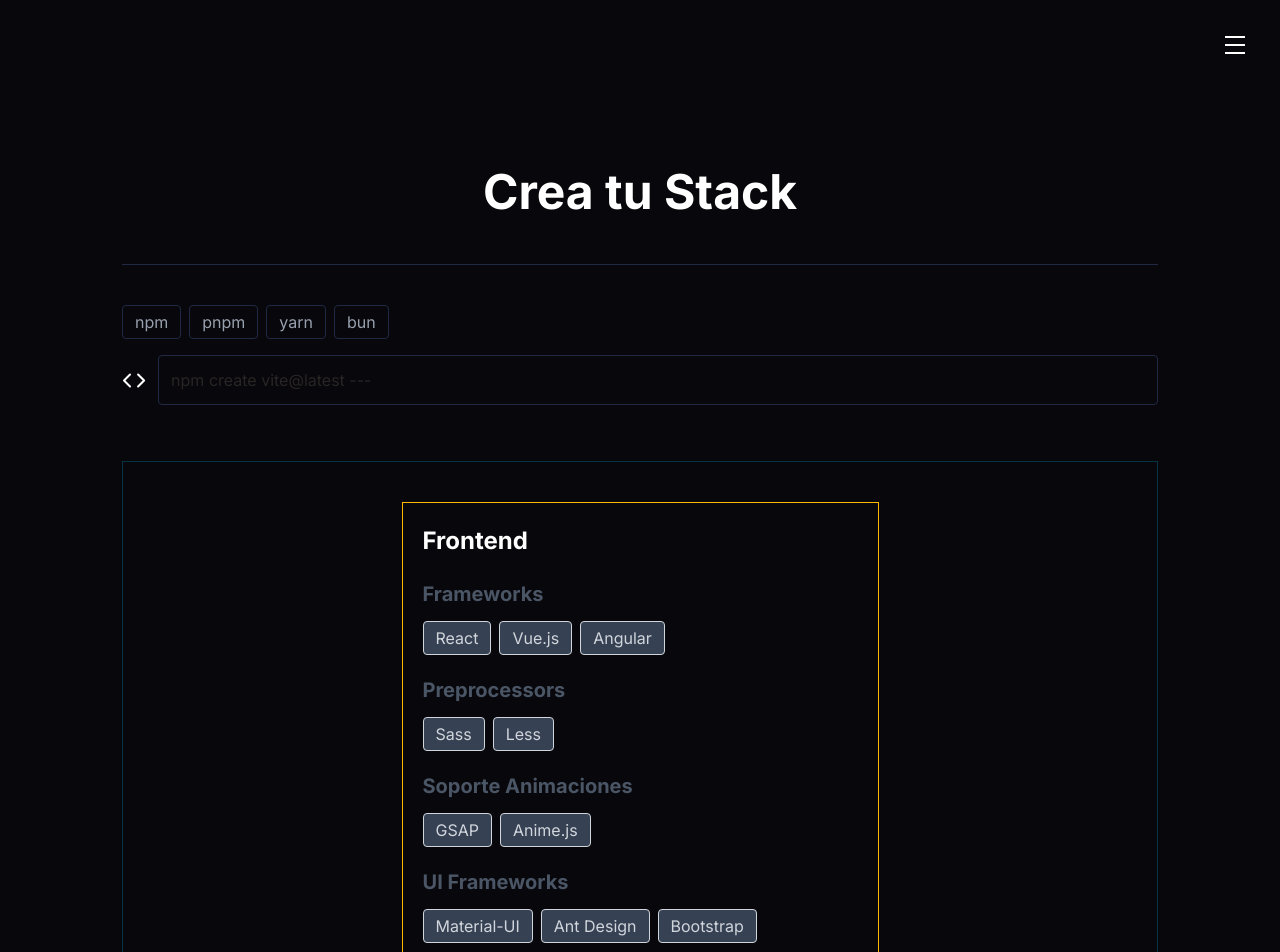
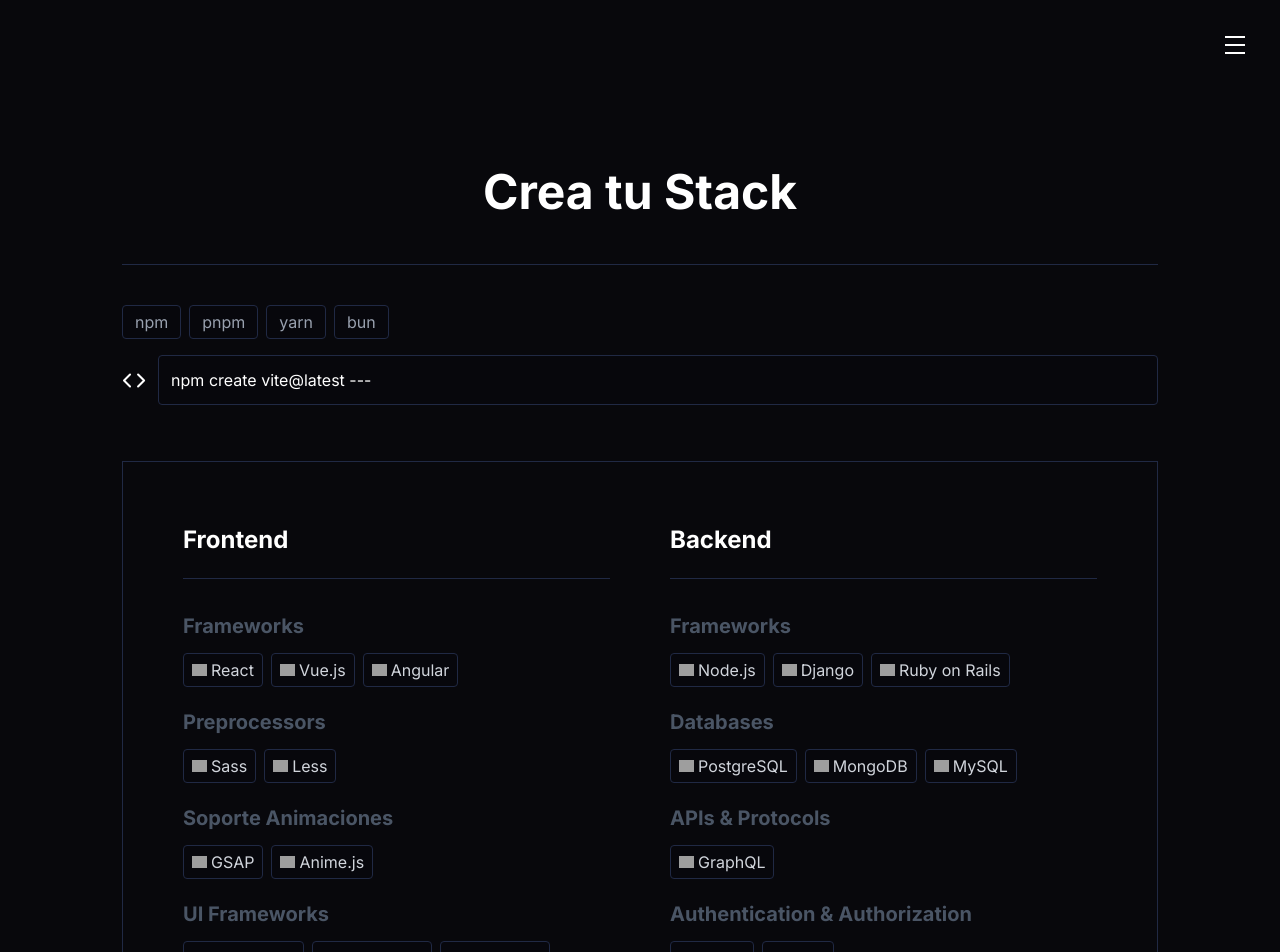
Before and after one commit to ManuelDavGomez/Personal-Stacking, a Next.js app: page /pages/builder in a window 1280 px wide. Shown: the top 952 px of the page. Built offline with nearby package versions, Linux system fonts and the light colour scheme; grey boxes are pictures that could not be loaded.

Commit message:
Avances en el builder y ya funciona bien, se agrego tech del front y back

```diff
--- a/next.config.mjs
+++ b/next.config.mjs
@@ -1,4 +1,25 @@
 /** @type {import('next').NextConfig} */
-const nextConfig = {};
+const nextConfig = {
+  images: {
+    remotePatterns: [
+      {
+        protocol: "https",
+        hostname: "lesscss.org",
+        port: "",
+        pathname: "/public/img/less_logo.png",
+      },
+      {
+        protocol: "https",
+        hostname: "gsap.com",
+        port: "",
+        pathname: "/community/uploads/monthly_2020_03/tweenmax.png.cf27916e926fbb328ff214f66b4c8429.png",
+      },
+
+
+
+
+    ],
+  },
+};
 
 export default nextConfig;
--- a/src/app/data/TechData.json
+++ b/src/app/data/TechData.json
@@ -2,42 +2,98 @@
   "frontend": {
     "Frameworks": [
       {
-        "name": "React"
+        "name": "React",
+        "icon": "https://svgl.app/library/react_dark.svg"
       },
       {
-        "name": "Vue.js"
+        "name": "Vue.js",
+        "icon": "https://svgl.app/library/vue.svg"
       },
       {
-        "name": "Angular"
+        "name": "Angular",
+        "icon": "https://svgl.app/library/angular.svg"
       }
     ],
     "Preprocessors": [
       {
-        "name": "Sass"
+        "name": "Sass",
+        "icon": "https://svgl.app/library/sass.svg"
       },
       {
-        "name": "Less"
+        "name": "Less",
+        "icon": "https://lesscss.org/public/img/less_logo.png"
       }
     ],
     "Soporte Animaciones": [
       {
-        "name": "GSAP"
+        "name": "GSAP",
+        "icon": "https://gsap.com/community/uploads/monthly_2020_03/tweenmax.png.cf27916e926fbb328ff214f66b4c8429.png"
       },
       {
-        "name": "Anime.js"
+        "name": "Anime.js",
+        "icon": "https://animejs.com/assets/images/anime-js-logo-v4.svg"
       }
     ],
     "UI Frameworks": [
       {
-        "name": "Material-UI"
+        "name": "Material-UI",
+        "icon": "https://svgl.app/library/materialui.svg"
       },
       {
-        "name": "Ant Design"
+        "name": "Ant Design",
+        "icon": "https://svgl.app/library/ant-design-dark-theme.svg"
       },
       {
-        "name": "Bootstrap"
+        "name": "Bootstrap",
+        "icon": "https://svgl.app/library/bootstrap.svg"
       }
     ]
+  },
+  "backend": {
+    "Frameworks": [
+      {
+        "name": "Node.js",
+        "icon": "https://svgl.app/library/nodejs.svg"
+      },
+      {
+        "name": "Django",
+        "icon": "https://svgl.app/library/django.svg"
+      },
+      {
+        "name": "Ruby on Rails",
+        "icon": "https://svgl.app/library/ruby.svg"
+      }
+    ],
+    "Databases": [
+      {
+        "name": "PostgreSQL",
+        "icon": "https://svgl.app/library/postgresql.svg"
+      },
+      {
+        "name": "MongoDB",
+        "icon": "https://svgl.app/library/mongodb.svg"
+      },
+      {
+        "name": "MySQL",
+        "icon": "https://svgl.app/library/mysql.svg"
+      }
+    ],
+    "APIs & Protocols": [
 
+      {
+        "name": "GraphQL",
+        "icon": "https://svgl.app/library/graphql.svg"
+      }
+    ],
+    "Authentication & Authorization": [
+      {
+        "name": "OAuth",
+        "icon": "https://svgl.app/library/auth0.svg"
+      },
+      {
+        "name": "JWT",
+        "icon": "https://jwt.io/img/pic_logo.svg"
+      }
+    ]
   }
 }
--- a/src/app/pages/builder/page.js
+++ b/src/app/pages/builder/page.js
@@ -3,9 +3,11 @@
 
 import { useState } from "react";
 import techData from "../../data/TechData.json";
+import Image from "next/image";
 
 export default function Page() {
   const frontendCategories = techData.frontend;
+  const backendCategories = techData.backend;
 
   const [selectedText, setSelectedText] = useState("npm");
   const [copiado, setCopiado] = useState(false);
@@ -19,10 +21,10 @@
     { label: "bun", value: "bun" },
   ];
 
-  const handleSelect = (category, value) => {
+  const handleSelect = (section,category, value) => {
     setSelectedOptions((prev) => ({
       ...prev,
-      [category]: value, // solo cambia esa categoría
+       [`${section}-${category}`]: value, // solo cambia esa categoría
     }));
   };
 
@@ -85,7 +87,7 @@
                 onClick={copiar}
                 className="my-4 bg-[#08080c73] border border-[#202944] text-white p-3 rounded w-[100%] flex justify-between items-center cursor-pointer"
               >
-                <code className="text-stone-800">
+                <code>
                   {selectedText} create vite@latest ---{" "}
                   {Object.values(selectedOptions).join(" ")}
                 </code>
@@ -98,28 +100,77 @@
               </section>
             </article>
 
-            <article className="flex w-full flex-row gap-5 mt-10 p-10 border border-cyan-950 justify-center items-center">
-              <section className="flex border border-amber-400 justify-center flex-col items-start flex-wrap gap-2 p-5 w-[50%]">
-                <h2 className="font-bold">Frontend</h2>
+            <article className="flex w-full flex-row gap-5 mt-10 p-10 border border-[#202944] justify-center items-start">
+              {/* ahuevo */}
+              <section className="flex justify-center flex-col items-start flex-wrap gap-2 p-5 w-[50%]">
+                <h2 className="font-bold mb-3">Frontend</h2>
+                 <hr className="w-full border-t border-[#202944] mb-3" />
                 {Object.entries(frontendCategories).map(
                   ([categoryName, items]) => (
                     <section key={categoryName}>
                       <h3 className="font-bold my-3 !text-gray-600">
                         {categoryName}
                       </h3>
+
                       <section className="flex gap-2 flex-wrap">
                         {items.map((item, i) => (
                           <button
                             key={i}
                             onClick={() =>
-                              handleSelect(categoryName, item.name)
+                              handleSelect("frontend",categoryName, item.name)
                             }
-                            className={`px-3 py-1 rounded border cursor-pointer ${
+                            className={`px-2 hover:bg-[#1b31573d] hover:border-[#1B3157] flex items-center gap-1 py-1 rounded border cursor-pointer ${
                               selectedOptions[categoryName] === item.name
-                                ? "bg-blue-500 text-white"
-                                : "bg-gray-700 text-gray-300"
+                                ? "bg-[#1b31573d] text-white"
+                                : "bg-[#08080c73] border border-[#202944] text-gray-300"
                             }`}
                           >
+                            <Image
+                              src={item.icon}
+                              alt={item.name}
+                              width={15}
+                              height={15}
+                            />
+                            {item.name}
+                          </button>
+                        ))}
+                      </section>
+                    </section>
+                  )
+                )}
+              </section>
+
+              {/* ---- */}
+
+              <section className="flex justify-center flex-col items-start flex-wrap gap-2 p-5 w-[50%]">
+                <h2 className="font-bold mb-3">Backend</h2>
+                 <hr className="w-full border-t border-[#202944] mb-3" />
+                {Object.entries(backendCategories).map(
+                  ([categoryName, items]) => (
+                    <section key={categoryName}>
+                      <h3 className="font-bold my-3 !text-gray-600">
+                        {categoryName}
+                      </h3>
+
+                      <section className="flex gap-2 flex-wrap">
+                        {items.map((item, i) => (
+                          <button
+                            key={i}
+                            onClick={() =>
+                              handleSelect("backend",categoryName, item.name)
+                            }
+                            className={`px-2 hover:bg-[#1b31573d] hover:border-[#1B3157] flex items-center gap-1 py-1 rounded border cursor-pointer ${
+                              selectedOptions[categoryName] === item.name
+                                ? "bg-[#1b31573d] text-white"
+                                : "bg-[#08080c73] border border-[#202944] text-gray-300"
+                            }`}
+                          >
+                            <Image
+                              src={item.icon}
+                              alt={item.name}
+                              width={15}
+                              height={15}
+                            />
                             {item.name}
                           </button>
                         ))}
```
